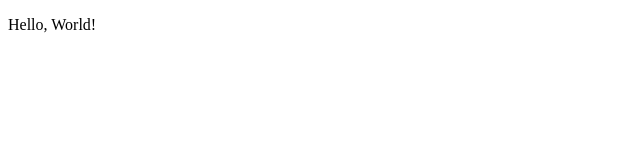
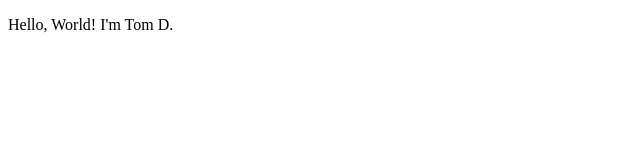
Before and after one commit to tom-des/tom-des.github.io, a plain HTML site: page index.html in a window 1280 px wide. Shown: the full height of the page, 0-640 px from the left. Drawn offline with Linux system fonts and the light colour scheme.

Commit message:
Update index.html

```diff
--- a/index.html
+++ b/index.html
@@ -4,9 +4,9 @@
     <meta charset="UTF-8">
     <meta http-equiv="X-UA-Compatible" content="IE=edge">
     <meta name="viewport" content="width=device-width, initial-scale=1.0">
-    <title>My Website</title>
+    <title>Tom D.</title>
 </head>
 <body>
-    <p>Hello, World!</p>
+    <p>Hello, World! I'm Tom D.</p>
 </body>
 </html>
```
